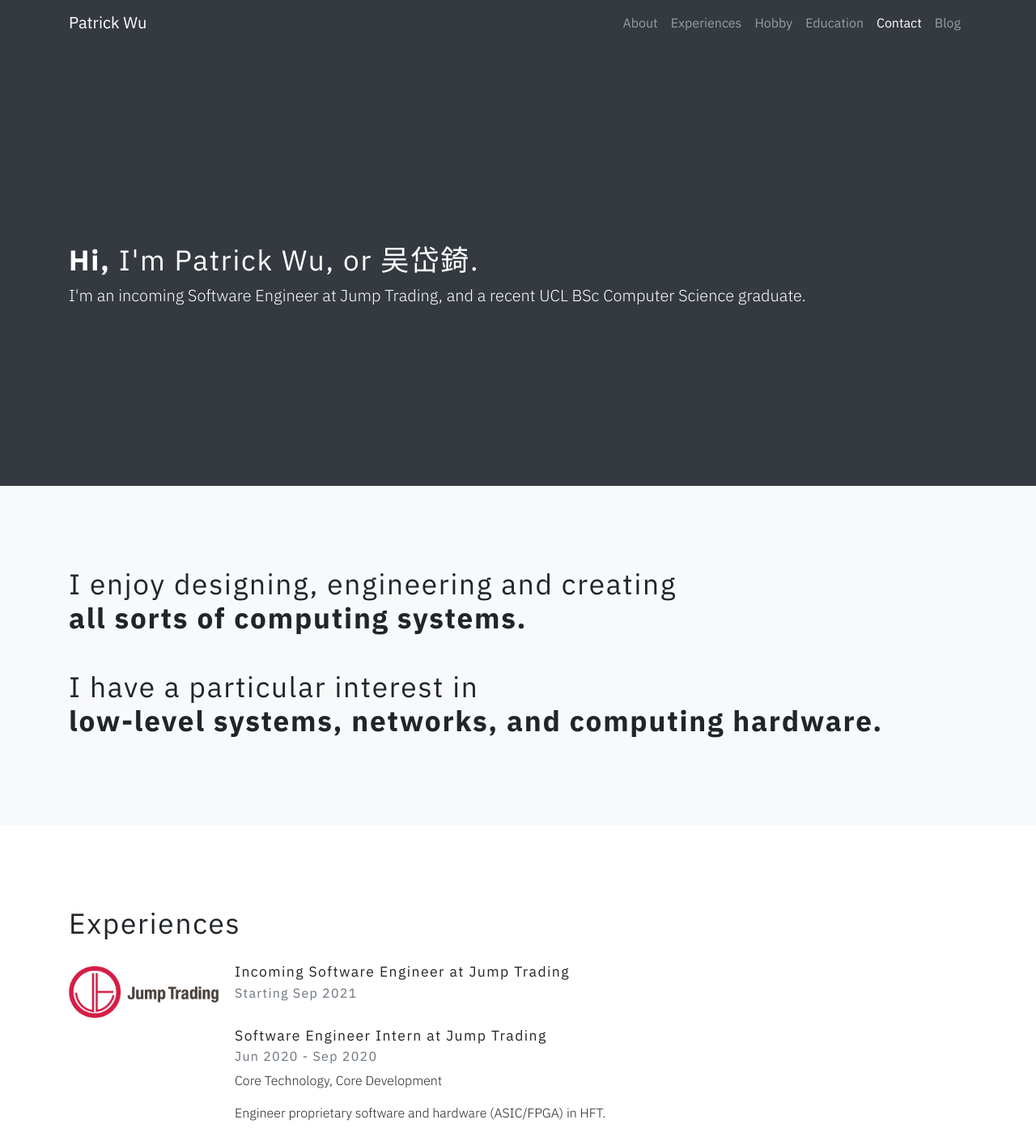
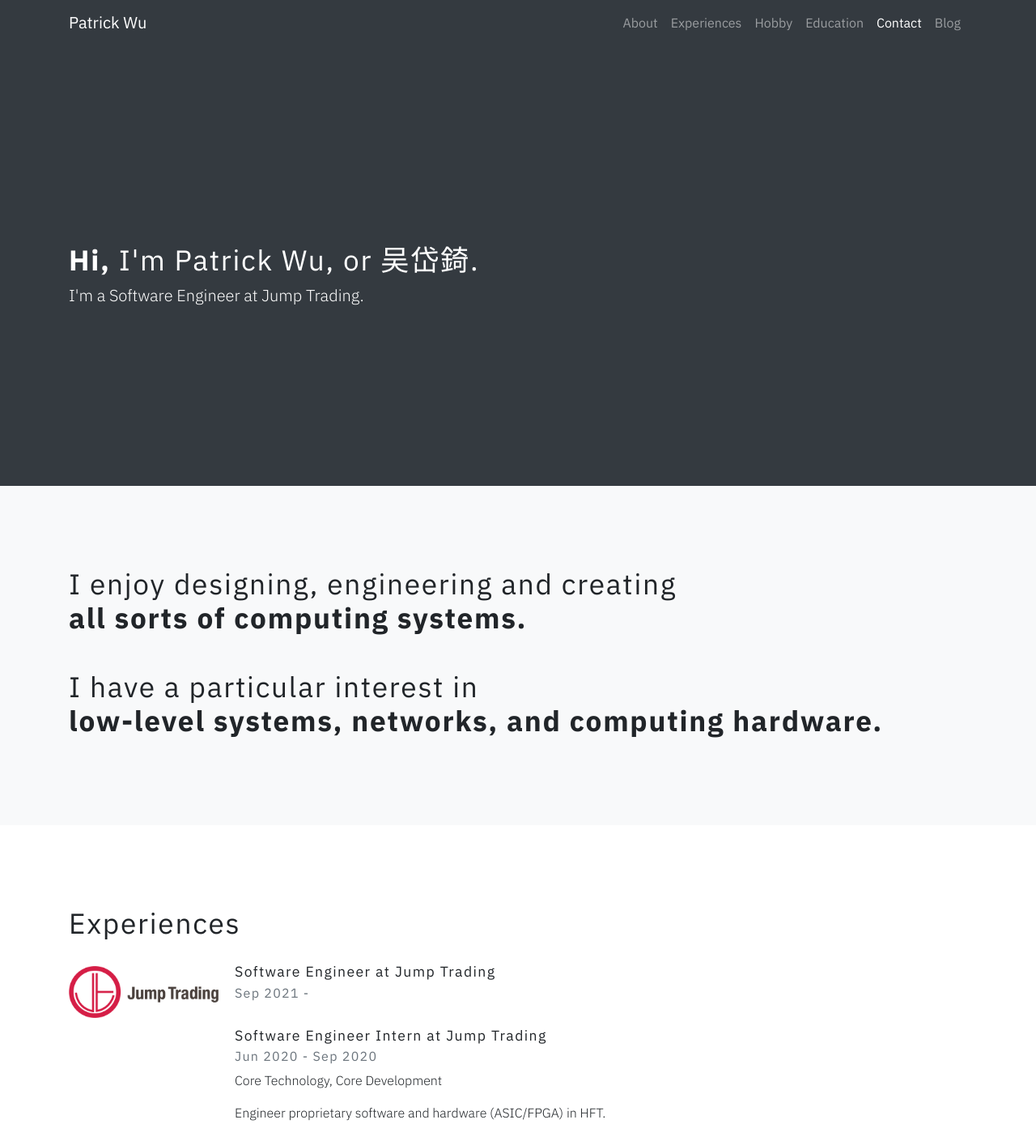
Before and after one commit to magetron/magetron.github.io, a plain HTML site: page index.html in a window 1280 px wide. Shown: the top 1409 px of the page at 81% size. Drawn offline with Linux system fonts and the light colour scheme.

Commit message:
update home page

```diff
--- a/index.html
+++ b/index.html
@@ -58,7 +58,7 @@
   <header class="bg-dark text-white">
     <div class="container">
       <h1><b>Hi,</b> I'm Patrick Wu, or 吴岱錡.</h1>
-      <p class="lead">I'm an incoming Software Engineer at Jump Trading, and a recent UCL BSc Computer Science graduate.</p>
+      <p class="lead">I'm a Software Engineer at Jump Trading.</p>
     </div>
   </header>
 
@@ -86,8 +86,8 @@
               </div>
               <div class="col-md-10">
                 <div class="card-body">
-                  <h5 class="card-title">Incoming Software Engineer at Jump Trading</h5>
-                  <h6 class="card-subtitle mb-2 text-muted">Starting Sep 2021</h6>
+                  <h5 class="card-title">Software Engineer at Jump Trading</h5>
+                  <h6 class="card-subtitle mb-2 text-muted">Sep 2021 - </h6>
 				          <br>
 				          <h5 class="card-title">Software Engineer Intern at Jump Trading</h5>
                   <h6 class="card-subtitle mb-2 text-muted">Jun 2020 - Sep 2020</h6>
```
